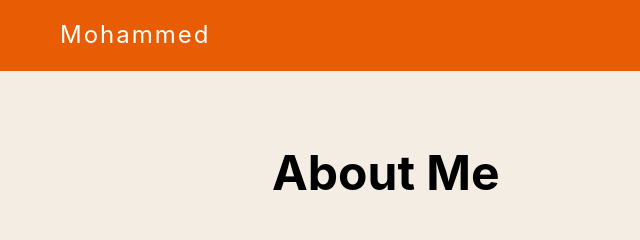
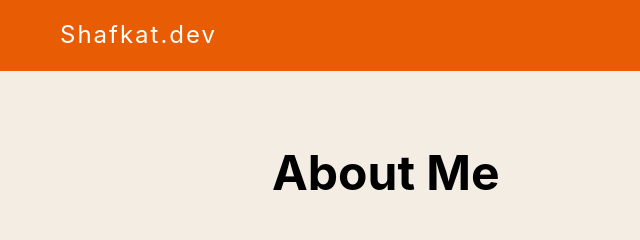
Before and after one commit to shafkatsaruwar/shafkatsaruwar.github.io, a plain HTML site: page about.html in a window 1280 px wide. Shown: the top 240 px of the page, 0-640 px from the left. Drawn offline with Linux system fonts and the light colour scheme.

Commit message:
Update about.html

```diff
--- a/about.html
+++ b/about.html
@@ -10,7 +10,7 @@
 <body>
     <nav class="navbar">
         <div class="nav-container">
-           <a href="index.html" class="nav-logo">Mohammed</a>
+           <a href="index.html" class="nav-logo">Shafkat.dev</a>
             <ul class="nav-menu">
                 <li><a href="index.html" class="nav-link">Home</a></li>
                 <li><a href="projects.html" class="nav-link">Projects</a></li>
```
